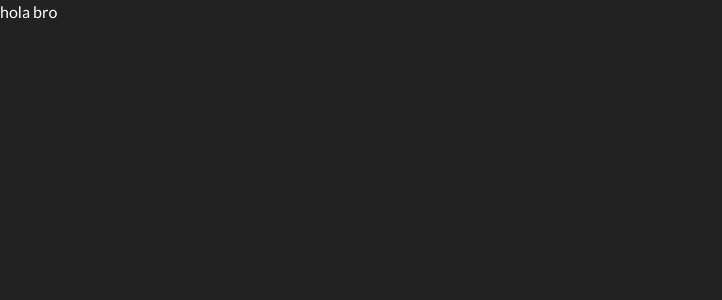
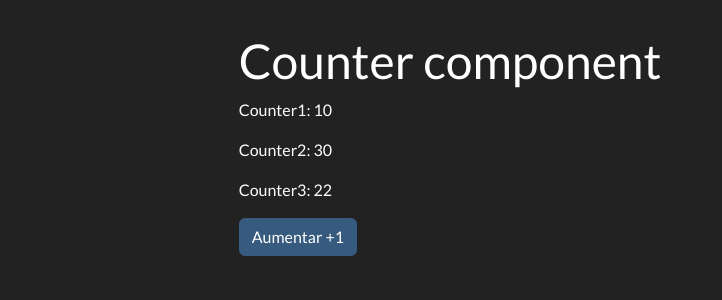
Before and after one commit to maximopeoficiales/react-examples-hooks, a React (Create React App) app: page / in a window 1280 px wide. Shown: the top 300 px of the page, without its empty margins (0-722 px from the left). Built offline with nearby package versions, Linux system fonts and the light colour scheme.

Commit message:
useState hook - finalizado

```diff
--- /dev/null
+++ b/src/App.css
@@ -0,0 +1,3 @@
+body {
+  padding: 2rem;
+}
--- a/src/App.tsx
+++ b/src/App.tsx
@@ -1,5 +1,12 @@
+import Counter from "./components/01-useState/Counter/Counter";
+import "./App.css";
 function App() {
-  return <div className="App">hola bro</div>;
+  return (
+    <div className="App">
+      {/* hola bro */}
+      <Counter />
+    </div>
+  );
 }
 
 export default App;
--- /dev/null
+++ b/src/components/01-useState/Counter/Counter.tsx
@@ -0,0 +1,34 @@
+import { useState } from "react";
+
+interface MyProps {}
+const defaultProps: MyProps = {};
+const Counter = (props: MyProps) => {
+  props = { ...defaultProps, ...props };
+
+  const [counter, setCounter] = useState({
+    counter1: 10,
+    counter2: 30,
+    counter3: 22,
+  });
+  const { counter1, counter2, counter3 } = counter;
+  return (
+    <div className="row justify-content-center ">
+      <div className="col-md-8">
+        <h1>Counter component</h1>
+        <p>Counter1: {counter1}</p>
+        <p>Counter2: {counter2}</p>
+        <p>Counter3: {counter3}</p>
+        <button
+          className="btn btn-primary"
+          onClick={() => {
+            setCounter({ ...counter, counter1: counter1 + 1 });
+          }}
+        >
+          Aumentar +1
+        </button>
+      </div>
+    </div>
+  );
+};
+
+export default Counter;
```
Also changed, not shown: generate-react-cli.json (added, +18 -0 lines), src/templates/TemplateName.tsx (added, +14 -0 lines), 2 other files (tests, documents, lock files or other folders).
